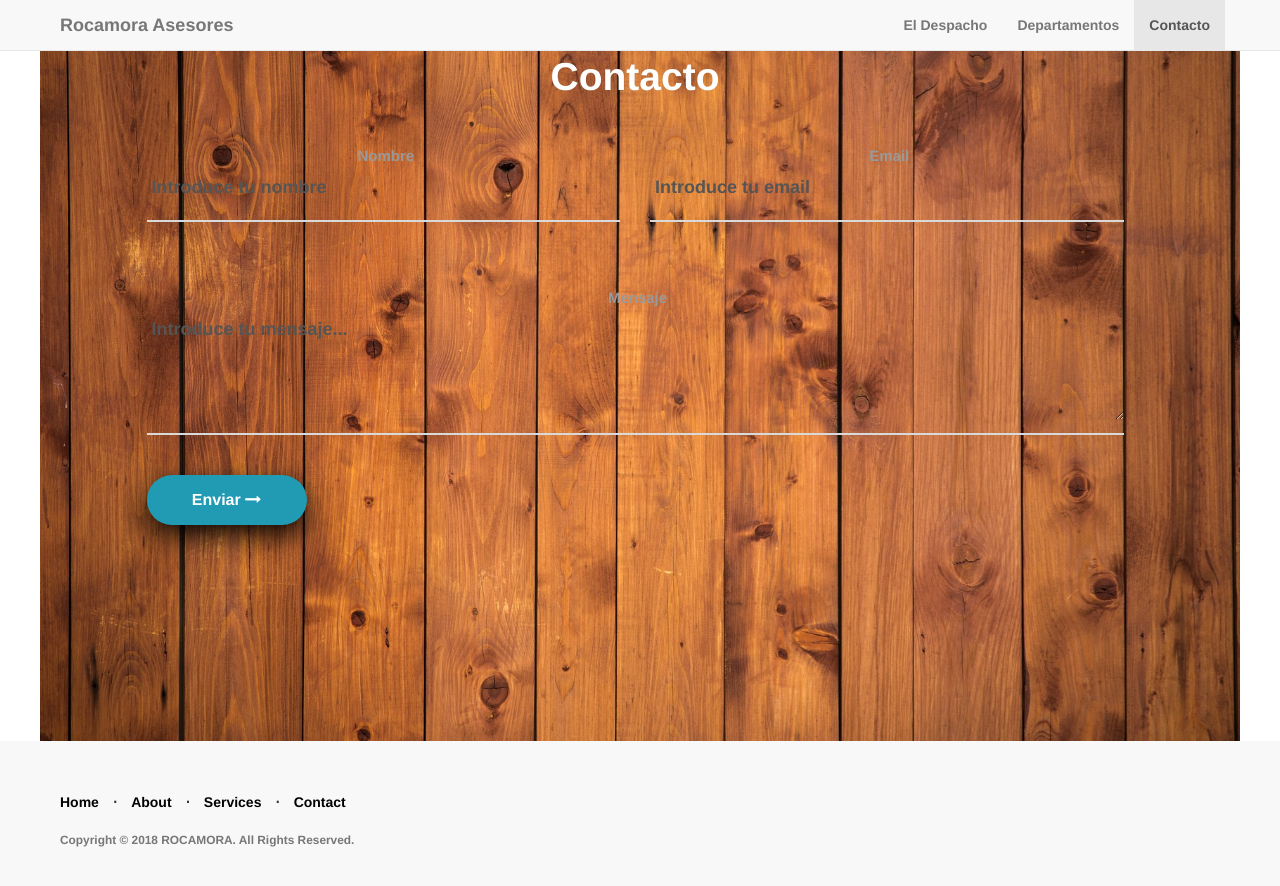
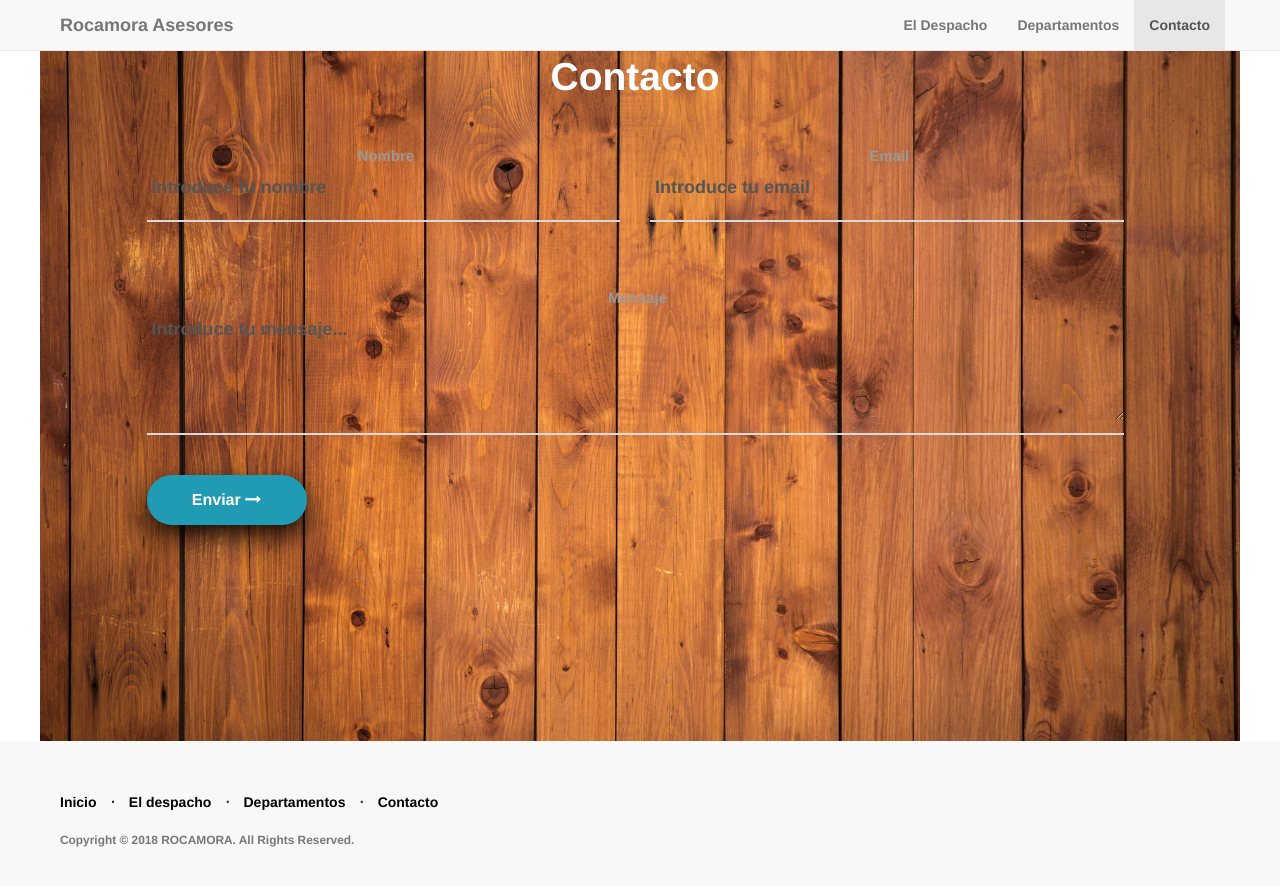
Before and after one commit to Alejandromndza/WebProject, a Jekyll site: the page built from index.html, in a window 1280 px wide and 900 px high, scrolled down 2373 px. Shown: the top 886 px of the window. Built offline with Jekyll 4.4.1, drawn with Linux system fonts in a browser that asks for light colours; nearby versions of some CDN libraries; library files that are not in the unit come from our copies.

Commit message:
footer nav

```diff
--- a/_includes/footer.html
+++ b/_includes/footer.html
@@ -5,19 +5,19 @@
             <div class="col-md-8">
                 <ul class="list-inline">
                     <li>
-                        <a href="#home">Home</a>
+                        <a href="#home">Inicio</a>
                     </li>
                     <li class="footer-menu-divider">&sdot;</li>
                     <li>
-                        <a href="#about">About</a>
+                        <a href="#about">El despacho</a>
                     </li>
                     <li class="footer-menu-divider">&sdot;</li>
                     <li>
-                        <a href="#services">Services</a>
+                        <a href="#services">Departamentos</a>
                     </li>
                     <li class="footer-menu-divider">&sdot;</li>
                     <li>
-                        <a href="#contact">Contact</a>
+                        <a href="#contact">Contacto</a>
                     </li>
                 </ul>
                 <p class="copyright text-muted small">{{ site.copyright }}</p>
```
Also changed, not shown: 1 other file.
